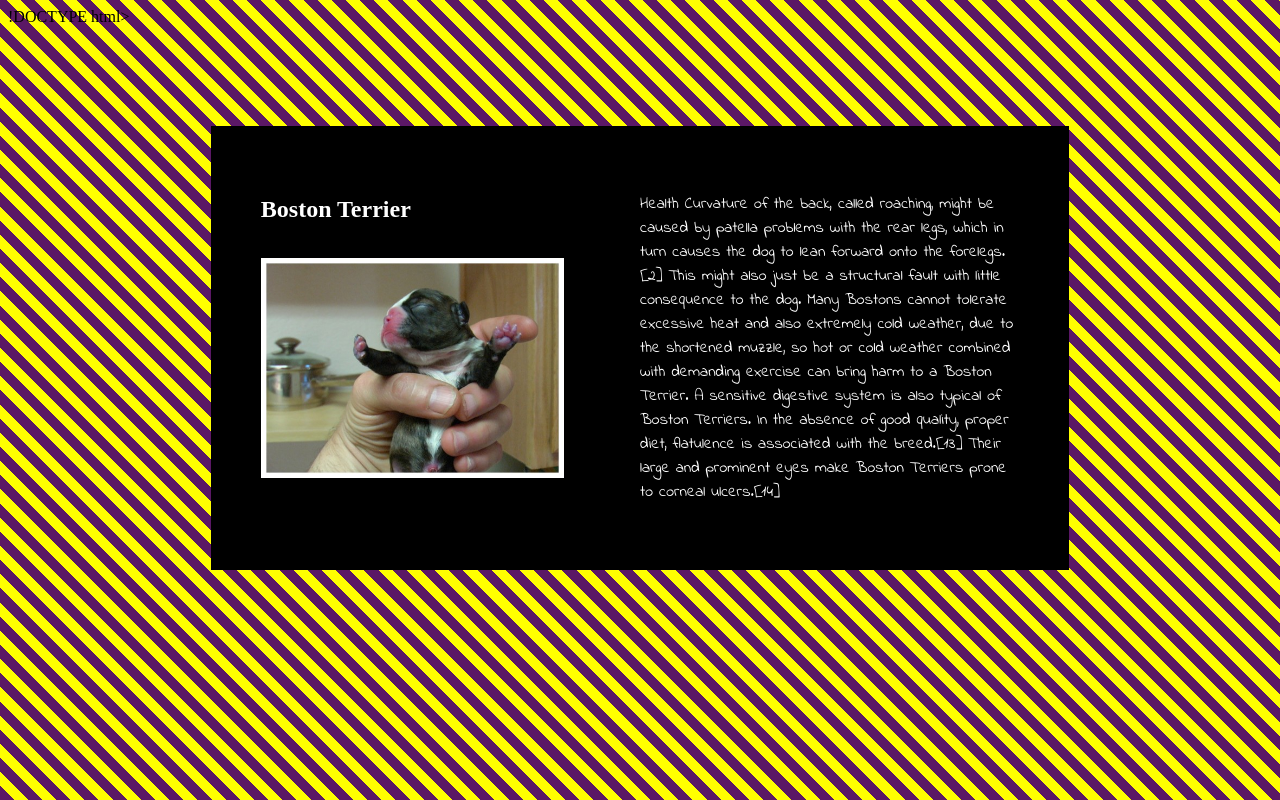
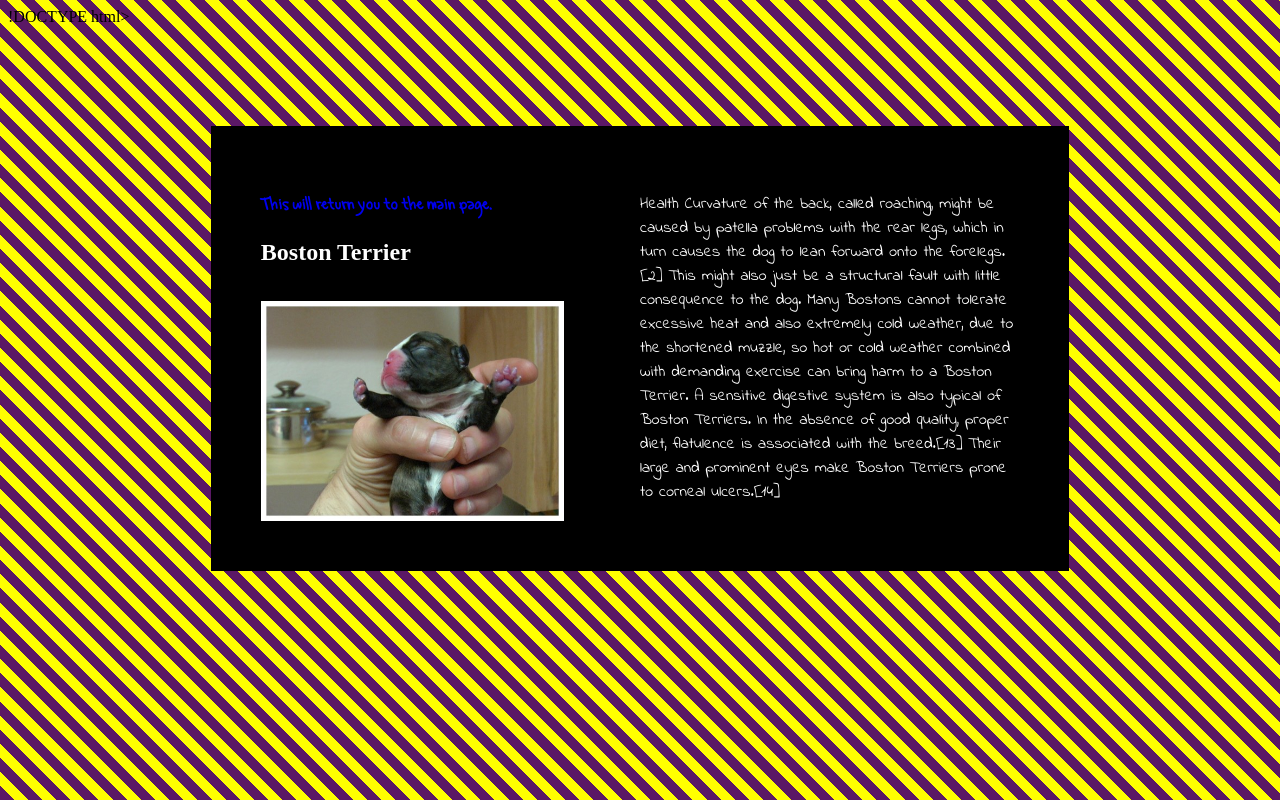
Before and after one commit to EthanPate/project-woof1, a plain HTML site: page health.html in a window 1280 px wide. Drawn offline with Linux system fonts and the light colour scheme.

Commit message:
Update health.html

```diff
--- a/health.html
+++ b/health.html
@@ -9,6 +9,7 @@
 	<body>
 	<section id="about-me-wrap">
 			<div id="profile-wrap">
+			<p><a class="links" href="index.html">This will return you to the main page.</a></p>
 				<h1>Boston Terrier</h1>
 				<img src="img/dog-4.jpg">
 			</div>
```
